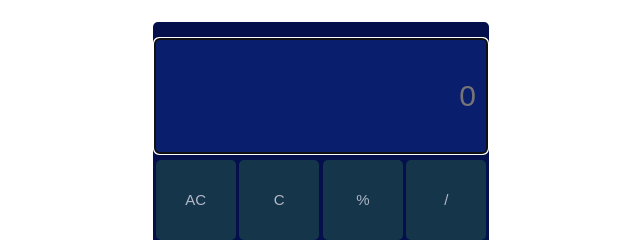
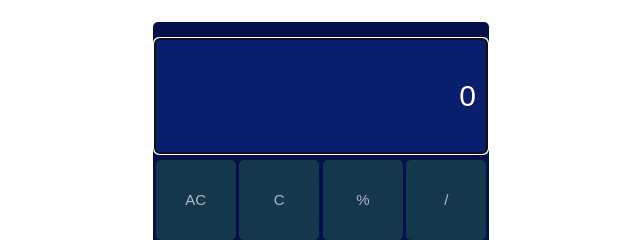
Before and after one commit to CryptMick/Calculator, a plain HTML site: page index.html in a window 1280 px wide. Shown: the top 240 px of the page, 319-959 px from the left. Drawn offline with Linux system fonts and the light colour scheme.

Commit message:
Adjustment to make it accurate and presentable

```diff
--- a/index.html
+++ b/index.html
@@ -11,7 +11,7 @@
         <div id="container">
             <div class="cal-container">
                 <div class="cal-screen">
-                    <input type="text" class="view" placeholder="0" autofocus aria-readonly="true"/>
+                    <input type="text" class="view" placeholder="0" autofocus readonly/>
                 </div>
                 <div class="buttons">
                     <table>
--- a/stylesheet.css
+++ b/stylesheet.css
@@ -57,3 +57,6 @@ button{
     opacity: 1;
     background: rgb(3, 202, 237);
 }
+::placeholder{
+    color: #fff;
+}
```
